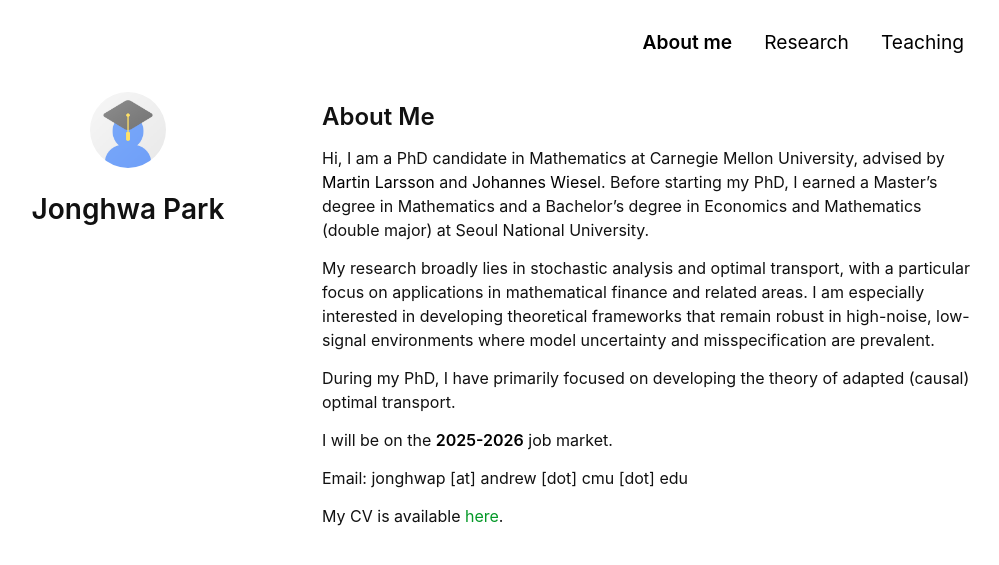
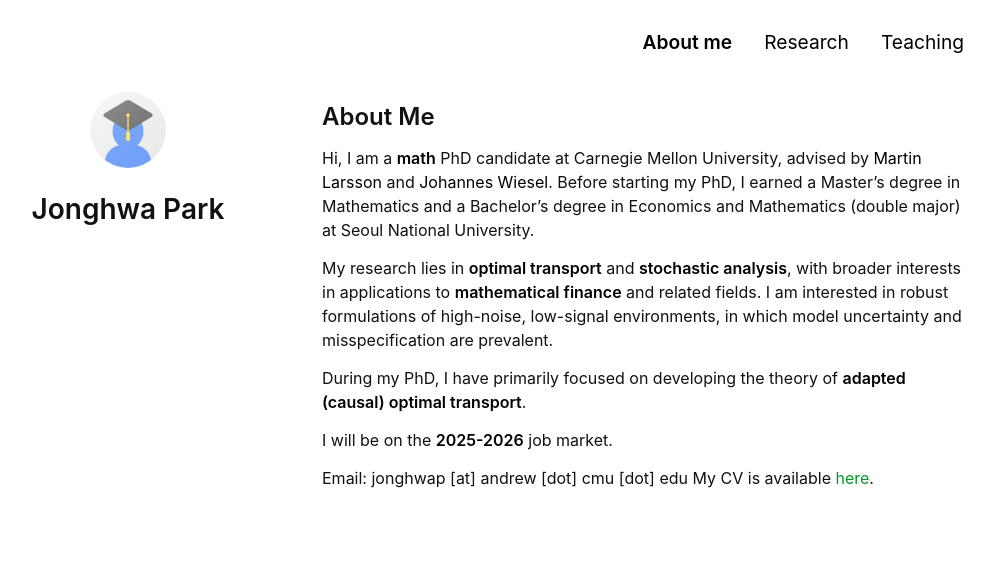
Before and after one commit to Jonghwap/Jonghwap.github.io, a Jekyll site: the page built from index.md, in a window 1280 px wide. Shown: the top 565 px of the page, without its empty margins (148-1147 px from the left). Built offline with Jekyll 4.4.1, drawn with Linux system fonts in a browser that asks for light colours; a style sheet for code colours, icons or effects is not loaded; our own code applies the rules of GitHub Pages for plain Markdown files.

Commit message:
Update index.md

```diff
--- a/index.md
+++ b/index.md
@@ -4,16 +4,15 @@ layout: homepage
 
 ## About Me
 
-Hi, I am a PhD candidate in Mathematics at Carnegie Mellon University, advised by [Martin Larsson](https://sites.google.com/view/martin-larsson)  and [Johannes Wiesel](https://sites.google.com/view/johannes-wiesel). Before starting my PhD, I earned a Master’s degree in Mathematics and a Bachelor’s degree in Economics and Mathematics (double major) at Seoul National University.
+Hi, I am a **math** PhD candidate at Carnegie Mellon University, advised by [Martin Larsson](https://sites.google.com/view/martin-larsson)  and [Johannes Wiesel](https://sites.google.com/view/johannes-wiesel). Before starting my PhD, I earned a Master's degree in Mathematics and a Bachelor's degree in Economics and Mathematics (double major) at Seoul National University.
 
 
-My research broadly lies in stochastic analysis and optimal transport, with a particular focus on applications in mathematical finance and related areas. I am especially interested in developing theoretical frameworks that remain robust in high-noise, low-signal environments where model uncertainty and misspecification are prevalent.
+My research lies in **optimal transport** and **stochastic analysis**, with broader interests in applications to **mathematical finance** and related fields. I am interested in robust formulations of high-noise, low-signal environments, in which model uncertainty and misspecification are prevalent.
 
-
-During my PhD, I have primarily focused on developing the theory of adapted (causal) optimal transport.
+During my PhD, I have primarily focused on developing the theory of **adapted (causal) optimal transport**.
 
 I will be on the **2025-2026** job market.
 
+
 Email: jonghwap [at] andrew [dot] cmu [dot] edu
-
 My CV is available <a class="accent-link" href="/assets/files/CV_Jonghwa_Park.pdf">here</a>.
```
